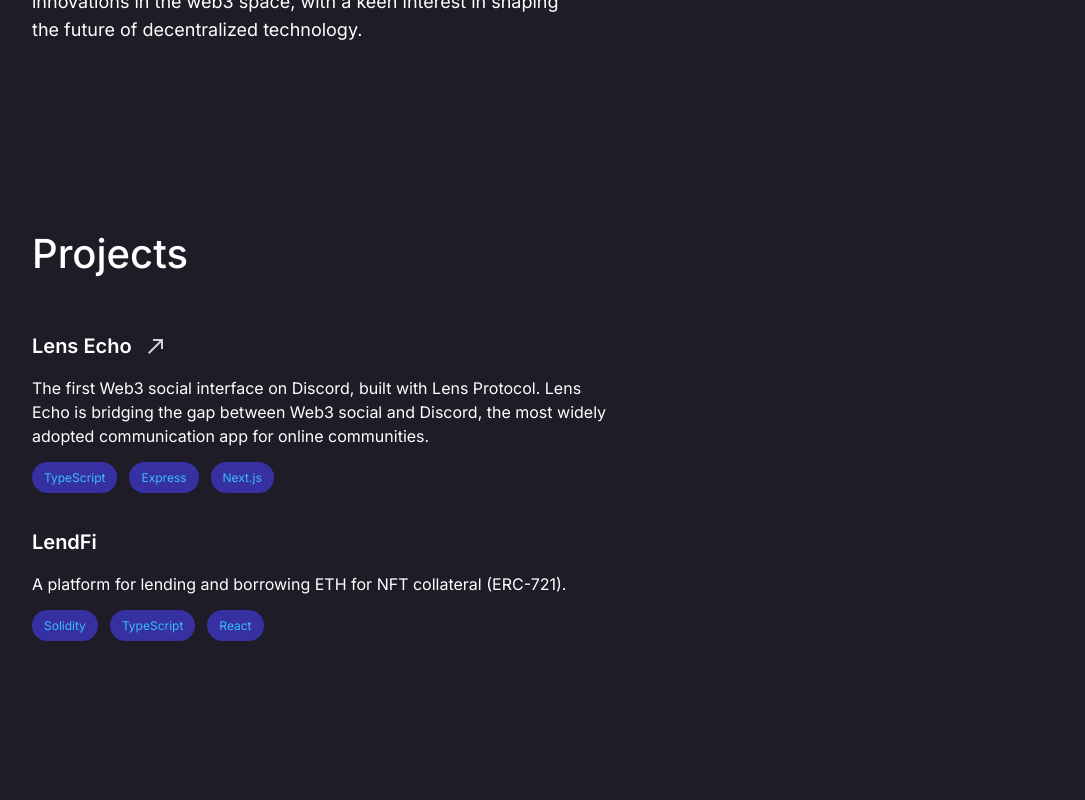
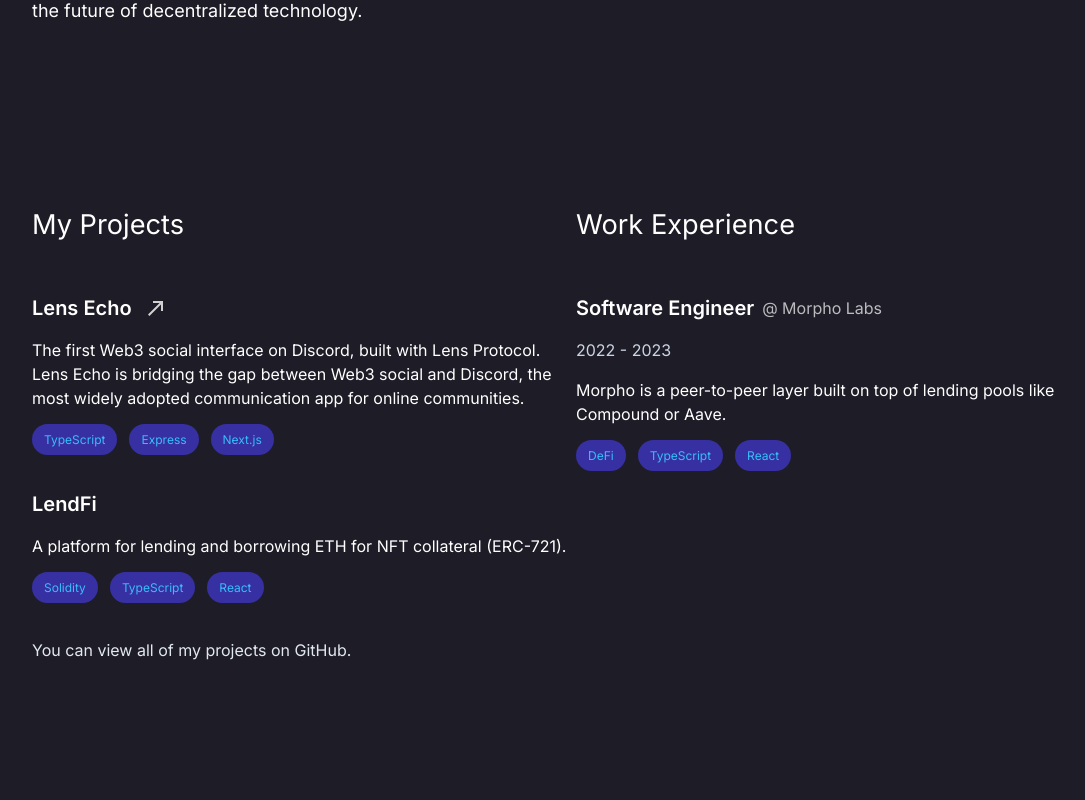
Before and after one commit to benbaessler/my-portfolio, a Next.js app: page / in a window 1280 px wide. Shown: the part 1520-2320 px from the top of the page, without its empty margins (64-1149 px from the left). Built offline with nearby package versions, Linux system fonts and the light colour scheme.

Commit message:
chore: redesign projects section

```diff
--- a/src/components/Project.tsx
+++ b/src/components/Project.tsx
@@ -13,7 +13,7 @@ interface Props {
 const Project = ({ title, description, tags, githubLink, link }: Props) => (
   <div className="bg-slate flex flex-col sm:flex-row mb-10 max-w-xl">
     <div className="flex flex-col space-y-4">
-      <div className="flex">
+      <div className="flex items-center">
         <a href={githubLink} target="_blank" rel="noopener noreferrer">
           <h3 className="text-xl font-semibold mr-3 hover:text-slate-200">
             {title}
--- a/src/components/Projects.tsx
+++ b/src/components/Projects.tsx
@@ -1,29 +1,51 @@
 import Project from "./Project";
-import LensEchoLogo from "@/assets/logos/lens-echo.png";
-import LendFiLogo from "@/assets/logos/lendfi.png";
+import Job from "./Job";
 
 const ProjectsPage = () => {
   return (
-    <div className="page-container">
-      <h2>Projects</h2>
+    <div className="page-container flex align-center justify-center">
+      <div className="flex flex-wrap justify-between w-full max-w-screen-xl">
+        <div className="flex flex-col lg:w-1/2">
+          <h2>My Projects</h2>
           <div>
             <Project
               title="Lens Echo"
               link="https://twitter.com/mrbaessler/status/1658887825297637387"
               description="The first Web3 social interface on Discord, built with Lens Protocol. Lens Echo is bridging the gap between Web3 social and Discord, the most widely adopted communication app for online communities."
-          workDescription="I planned and developed the Discord bot as well as a web app for managing the bot through a user friendly dashboard."
               tags={["TypeScript", "Express", "Next.js"]}
-          image={LensEchoLogo}
               githubLink="https://github.com/benbaessler/lens-echo"
             />
             <Project
               title="LendFi"
               description="A platform for lending and borrowing ETH for NFT collateral (ERC-721)."
-          workDescription="I planned and designed the application's development, architecture, and user interface using Figma. Additionally, I implemented the smart contract using Solidity, Hardhat, and Chai, and built the front-end application using React, TypeScript, and Ethers."
               tags={["Solidity", "TypeScript", "React"]}
-          image={LendFiLogo}
               githubLink="https://github.com/benbaessler/lendfi-interface"
             />
+            <p className="text-slate-200">
+              <a
+                href="https://github.com/benbaessler"
+                target="_blank"
+                rel="noopener noreferrer"
+                className="hover:text-white"
+              >
+                You can view all of my projects on GitHub
+              </a>
+              .
+            </p>
+          </div>
+        </div>
+        <div className="flex flex-col lg:w-1/2">
+          <h2>Work Experience</h2>
+          <div>
+            <Job
+              title="Software Engineer"
+              companyName="Morpho Labs"
+              companySite="https://morpho.org"
+              description="Morpho is a peer-to-peer layer built on top of lending pools like Compound or Aave. "
+              tags={["DeFi", "TypeScript", "React"]}
+            />
+          </div>
+        </div>
       </div>
     </div>
   );
--- a/src/styles/globals.css
+++ b/src/styles/globals.css
@@ -14,8 +14,8 @@ body {
 }
 
 h2 {
-  font-size: 2.5rem;
-  font-weight: 500;
+  font-size: 1.7rem;
+  font-weight: 400;
   margin-bottom: 3rem;
 }
 
@@ -47,6 +47,6 @@ h2 {
   }
 
   .page-container {
-    padding: 2rem 3rem;
+    padding: 2rem 4rem;
   }
 }
```
Lines whose indentation alone changed are shown as unchanged.
